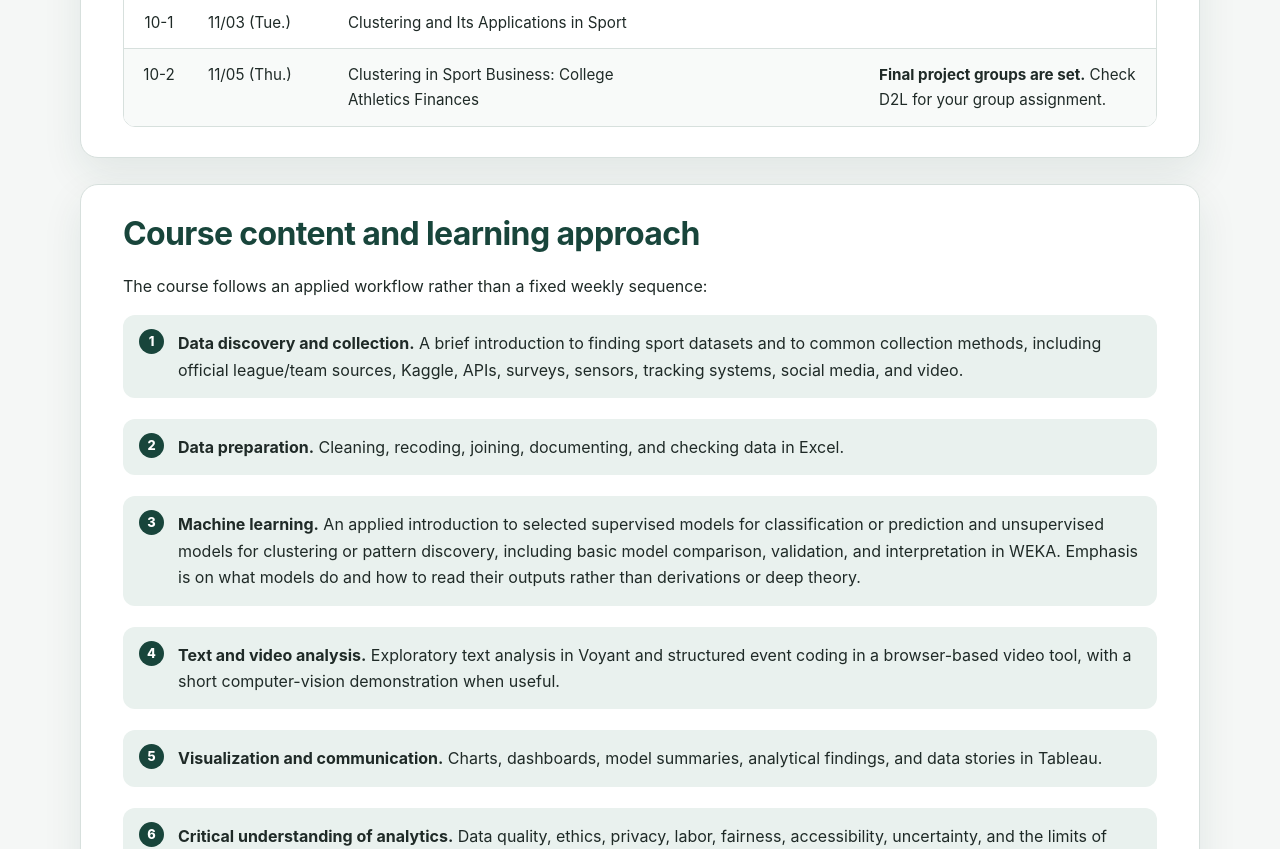
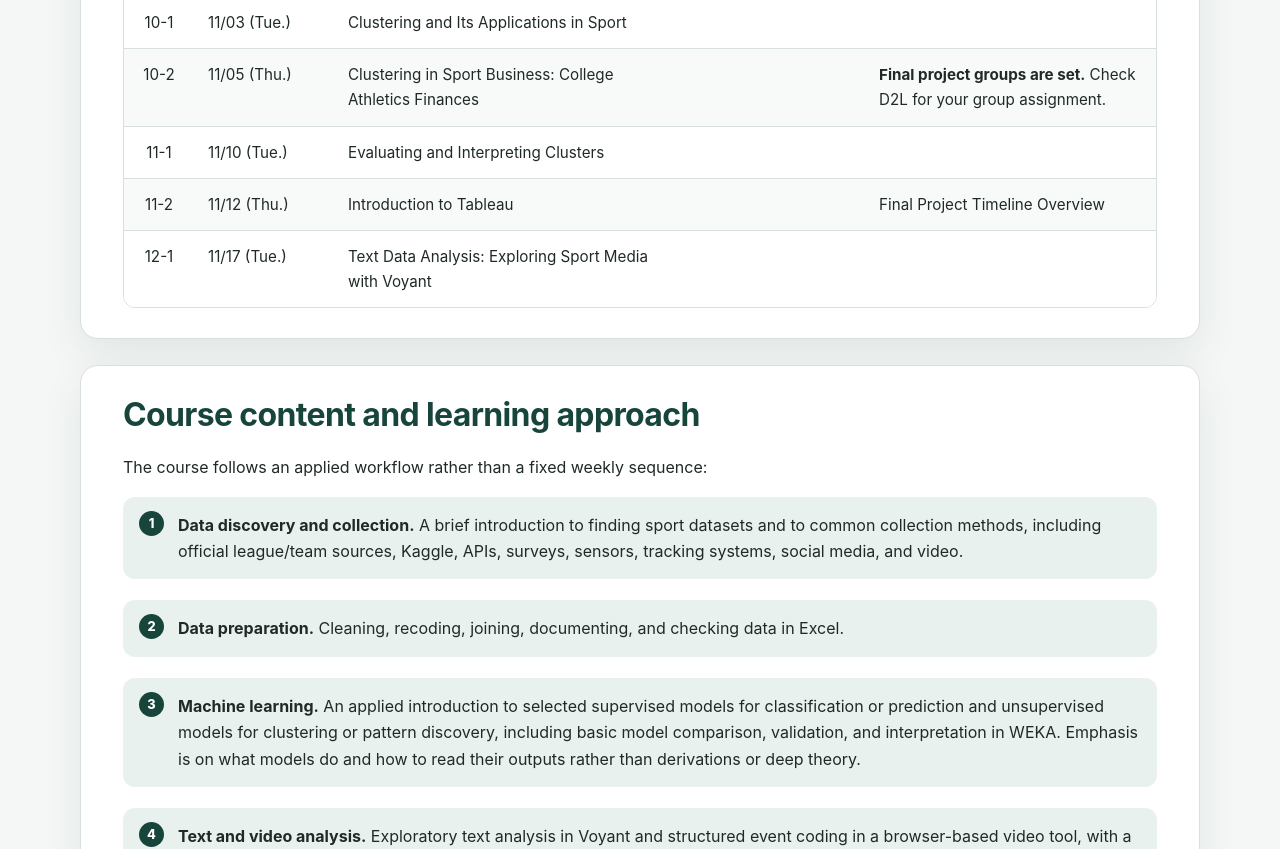
Before and after one commit to DtotheS/mi401-sport-analytics, a plain HTML site: page fall2026/index.html in a window 1280 px wide. Shown: the part 3013-3862 px from the top of the page. Drawn offline with Linux system fonts and the light colour scheme.

Commit message:
Update weekly schedule through Week 12-1

```diff
--- a/fall2026/index.html
+++ b/fall2026/index.html
@@ -747,6 +747,27 @@
               <td class="assignment"></td>
               <td><strong>Final project groups are set.</strong> Check D2L for your group assignment.</td>
             </tr>
+            <tr>
+              <td>11-1</td>
+              <td>11/10 (Tue.)</td>
+              <td>Evaluating and Interpreting Clusters</td>
+              <td class="assignment"></td>
+              <td></td>
+            </tr>
+            <tr>
+              <td>11-2</td>
+              <td>11/12 (Thu.)</td>
+              <td>Introduction to Tableau</td>
+              <td class="assignment"></td>
+              <td>Final Project Timeline Overview</td>
+            </tr>
+            <tr>
+              <td>12-1</td>
+              <td>11/17 (Tue.)</td>
+              <td>Text Data Analysis: Exploring Sport Media with Voyant</td>
+              <td class="assignment"></td>
+              <td></td>
+            </tr>
             <!-- END WEEKLY SCHEDULE -->
           </tbody>
         </table>
```
